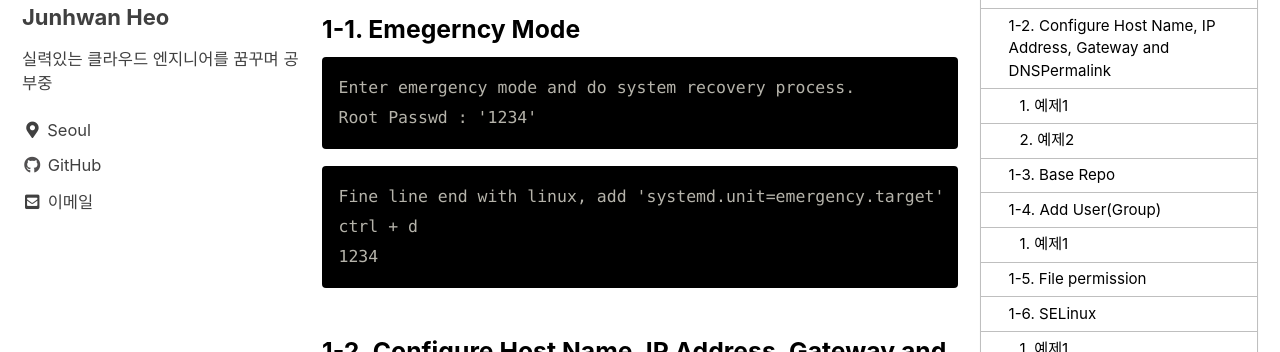
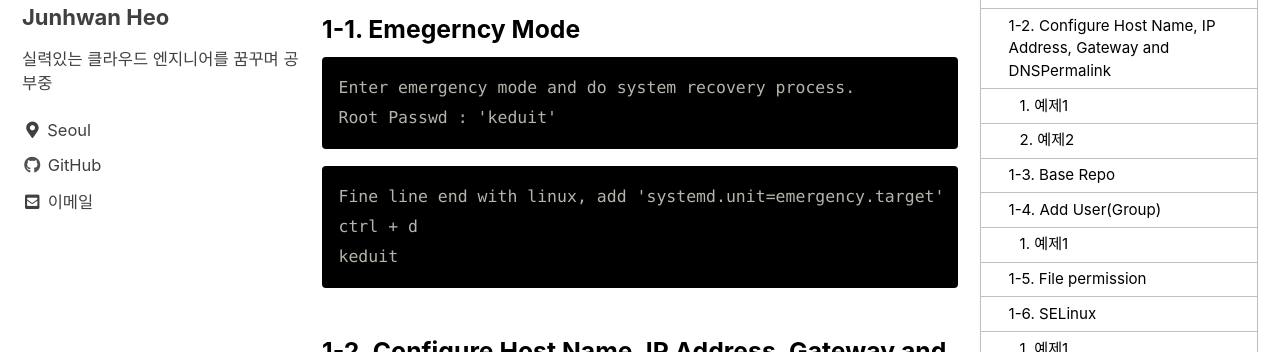
Before and after one commit to holeman4110/holeman4110.github.io, a Jekyll site: the page built from _posts/2023-02-19-rhcsa4.md, in a window 1280 px wide and 900 px high, scrolled down 598 px. Shown: the part 182-534 px from the top of the window. Built offline with Jekyll 4.4.1, drawn with Linux system fonts in a browser that asks for light colours; cached includes are drawn as plain includes; a script bundle is joined from its source files by our own code; comment, search, counter and statistics services are not loaded.

Commit message:
Update 2023-02-19-rhcsa4.md

````diff
--- a/_posts/2023-02-19-rhcsa4.md
+++ b/_posts/2023-02-19-rhcsa4.md
@@ -31,13 +31,13 @@ sidebar:
 
 ```
 Enter emergency mode and do system recovery process.
-Root Passwd : '1234'
+Root Passwd : 'keduit'
 ```
 
 ```
 Fine line end with linux, add 'systemd.unit=emergency.target'
 ctrl + d
-1234
+keduit
 ```
 
 ### 1-2. Configure Host Name, IP Address, Gateway and DNSPermalink
````
